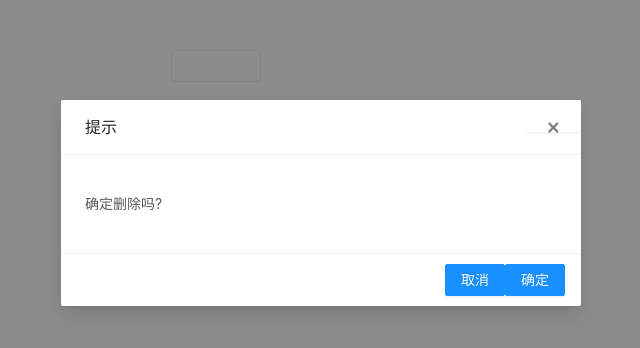
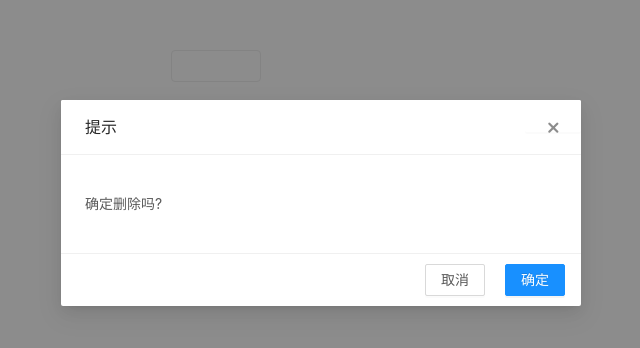
Before and after one commit to Sp-ye/my-react-demo, a React (Create React App) app: page / in a window 1280 px wide. Shown: the top 348 px of the page, without its empty margins (319-959 px from the left). Built offline with nearby package versions, Linux system fonts and the light colour scheme.

Commit message:
no message

```diff
--- a/src/App.js
+++ b/src/App.js
@@ -23,8 +23,9 @@ export default class App extends Component {
       </div>
     )
   }
-  componentDidMount(){
-    let res = confirm("确定删除吗?")
+  async componentDidMount(){
+    let res = await confirm("确定删除吗?")
+    console.log(res)
     if(res) {
         console.log("是")
     } else {
--- a/src/components/Confirm/index.js
+++ b/src/components/Confirm/index.js
@@ -3,8 +3,10 @@ import ReactDOM from 'react-dom'
 import Modal from '../Modal'
 import Icon from '../Icon'
 import MyButton from '../MyButton'
-import PropTypes from 'prop-types'
+import PropTypes, { func } from 'prop-types'
 import './index.scss'
+let p
+let promiseHandler = function() {}
 
 export class Confirm extends Component {
   static propTypes = {
@@ -13,7 +15,32 @@ export class Confirm extends Component {
   static defaultProps = {
     title: '提示'
   }
+  constructor(props) {
+    super(props);
+
+    this.state = {
+      visible: true
+    }
+  }
+  show = () => {
+    console.log('show')
+    this.setState({ visible: true })
+    promiseHandler()
+
+  }
+  cancel = () => {
+    this.setState({ visible: false })
+  }
+
+  confirm = () => {
+    this.setState({ visible: false })
+  }
+  componentDidMount() {
+    console.log(22222)
+    this.show()
+  }
   render() {
+    if(!this.state.visible) return null;
     return (
       <Modal>
         <div className="my-confirm">
@@ -28,8 +55,8 @@ export class Confirm extends Component {
             </div>
             <div className="my-confirm__body"><p>{this.props.msg}</p></div>
             <div className="my-confirm__footer">
-              <MyButton title="取消" />
-              <MyButton title="确定" type="primary"/>
+              <MyButton className="my-confirm__footer__cancelBtn" title="取消" onClick={this.cancel}/>
+              <MyButton title="确定" type="primary" onClick={this.confirm}/>
             </div>
           </div>
         </div>
@@ -37,9 +64,26 @@ export class Confirm extends Component {
     )
   }
 }
+
 let node = null
-export default function confirm(msg) {
+export default async function confirm(msg) {
   node = document.createElement('div')
   document.body.appendChild(node)
-  ReactDOM.render(<Confirm msg={msg}/>, node)
+  await ReactDOM.render(<Confirm msg={msg}/>, node, function() {
+    console.log(11111)
+    p = new Promise(function(resolve,reject) {
+      promiseHandler =function (e) {
+        console.log('3333')
+        console.log(this)
+        // if (somethingRight) {
+        //     resolve(e);
+        // } else {
+        //     reject(e);
+        // }
+      }
+    })
+  })
+  await console.log(2222)
+  console.log(p)
+  return p
 }
--- a/src/components/Confirm/index.scss
+++ b/src/components/Confirm/index.scss
@@ -70,6 +70,9 @@
     background: transparent;
     border-top: 1px solid #f0f0f0;
     border-radius: 0 0 2px 2px;
+    &__cancelBtn {
+      margin-right: 20px;
+    }
   }
 
 }
--- a/src/components/Icon/index.js
+++ b/src/components/Icon/index.js
@@ -10,7 +10,6 @@ export default class Icon extends Component {
     name: ''
   }
   render() {
-    console.log(this.props.name )
     const {
       name,
       ...rest
--- a/src/components/MyButton/index.js
+++ b/src/components/MyButton/index.js
@@ -1,7 +1,7 @@
 import React, { Component } from 'react'
 import PropTypes from 'prop-types'
+import classNames from 'classnames'
 import './index.scss'
-
 export default class MyButton extends Component {
   static propTypes = {
     title: PropTypes.string,
@@ -11,7 +11,7 @@ export default class MyButton extends Component {
   static defaultProps = {
     // title: '',
     className: '',
-    type: 'primary'
+    type: 'default'
   }
   render() {
     const {
@@ -20,8 +20,14 @@ export default class MyButton extends Component {
       type,
       ...rest
     } = this.props
+
+    let cls = classNames({
+      'my-button': true,
+      [`my-button--${[type]}`]: true,
+      [className]: className
+    })
     return (
-      <button {...rest} className={`my-button my-button--${type} ${className}`}>
+      <button {...rest} className={cls}>
         {/* {this.props.title} */}
         {this.props.title || children}
       </button>
```
